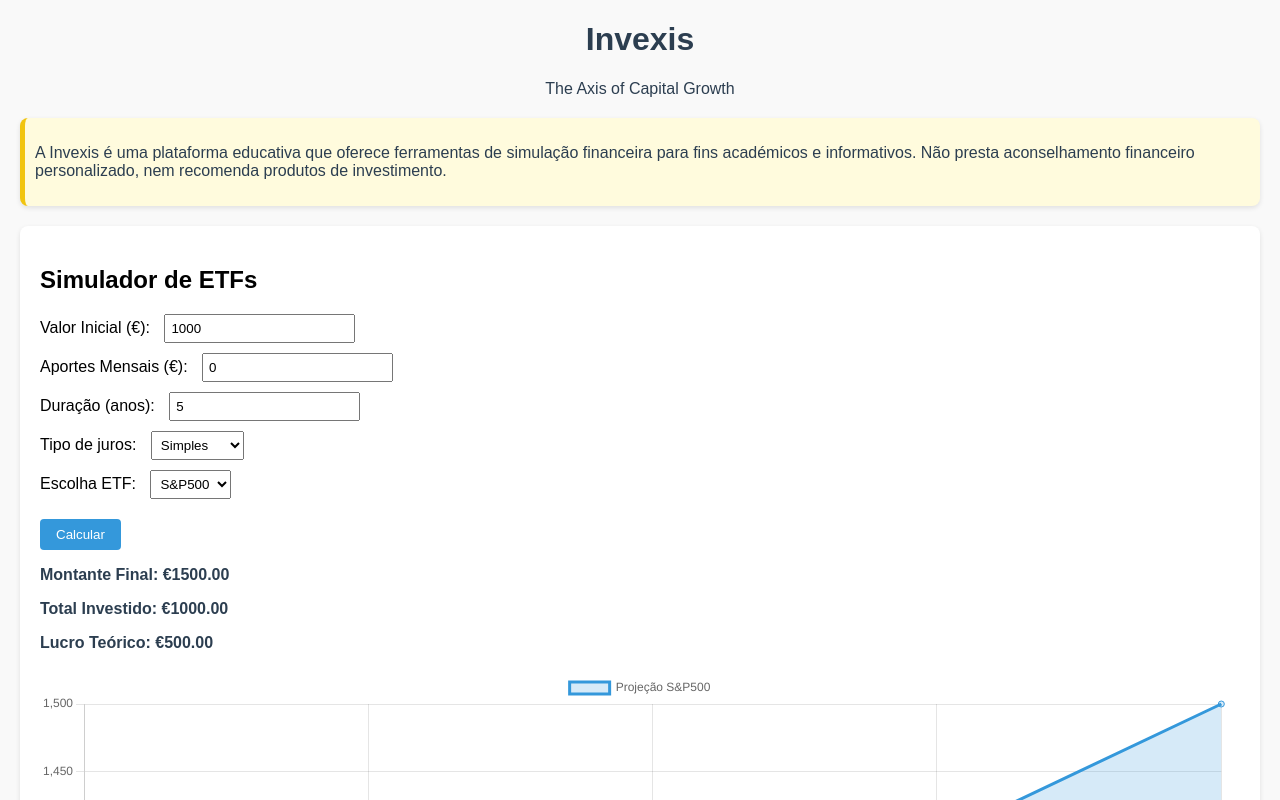
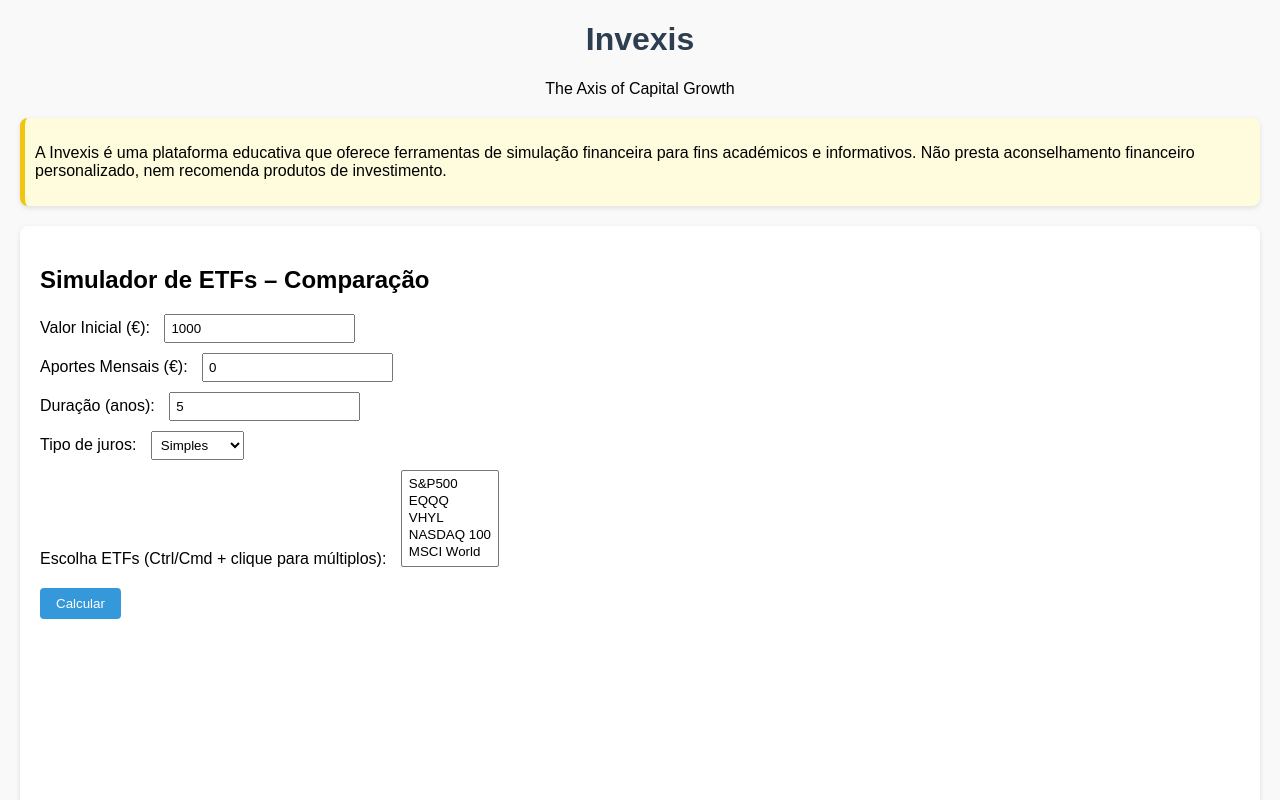
Before and after one commit to jotapeox/invexis-mvp, a plain HTML site: page index.html in a window 1280 px wide. Both pictures are taken after a click on the button "Calcular". Shown: the top 800 px of the page. Drawn offline with nearby package versions, Linux system fonts and the light colour scheme.

Commit message:
Update index.html

```diff
--- a/index.html
+++ b/index.html
@@ -2,11 +2,9 @@
 <html lang="pt">
 <head>
 <meta charset="UTF-8">
-  <title>Invexis – Simulador de ETFs</title>
-  <!-- Chart.js CDN -->
+<title>Invexis – Comparação de ETFs</title>
 <script src="https://cdn.jsdelivr.net/npm/chart.js"></script>
 <style>
-    /* CSS incluído */
   body {
     font-family: Arial, sans-serif;
     background-color: #f9f9f9;
@@ -14,13 +12,8 @@
     padding: 0 20px;
   }
 
-    header {
-      text-align: center;
-      margin: 20px 0;
-    }
-
+  header { text-align: center; margin: 20px 0; }
   h1 { color: #2c3e50; }
-    p { color: #2c3e50; }
 
   #aviso-legal {
     background-color: #fffbdd;
@@ -37,15 +30,8 @@
     box-shadow: 0px 2px 5px rgba(0,0,0,0.1);
   }
 
-    label {
-      display: block;
-      margin: 10px 0;
-    }
-
-    input, select {
-      padding: 5px;
-      margin-left: 10px;
-    }
+  label { display: block; margin: 10px 0; }
+  input, select { padding: 5px; margin-left: 10px; }
 
   button {
     padding: 8px 16px;
@@ -57,18 +43,10 @@
     margin-top: 10px;
   }
 
-    button:hover {
-      background-color: #2980b9;
-    }
+  button:hover { background-color: #2980b9; }
 
-    #resultado {
-      margin-top: 15px;
-      font-weight: bold;
-    }
-
-    #chart-container {
-      margin-top: 20px;
-    }
+  #resultado { margin-top: 15px; font-weight: bold; }
+  #chart-container { margin-top: 20px; }
 </style>
 </head>
 <body>
@@ -85,7 +63,7 @@
 </section>
 
 <section id="simulador">
-    <h2>Simulador de ETFs</h2>
+  <h2>Simulador de ETFs – Comparação</h2>
   <label>Valor Inicial (€): <input type="number" id="capital" value="1000"></label>
   <label>Aportes Mensais (€): <input type="number" id="aporte" value="0"></label>
   <label>Duração (anos): <input type="number" id="anos" value="5"></label>
@@ -95,11 +73,13 @@
       <option value="composto">Composto</option>
     </select>
   </label>
-    <label>Escolha ETF:
-      <select id="etf">
+  <label>Escolha ETFs (Ctrl/Cmd + clique para múltiplos):
+    <select id="etf" multiple size="5">
       <option value="sp500" data-taxa="0.10">S&P500</option>
       <option value="eqqq" data-taxa="0.13">EQQQ</option>
       <option value="vhyl" data-taxa="0.07">VHYL</option>
+      <option value="nasdaq" data-taxa="0.12">NASDAQ 100</option>
+      <option value="msci" data-taxa="0.09">MSCI World</option>
     </select>
   </label>
   <button onclick="calcular()">Calcular</button>
@@ -119,10 +99,20 @@
   const anos = parseInt(document.getElementById("anos").value);
   const tipo = document.getElementById("tipoJuros").value;
   const etfSelect = document.getElementById("etf");
-      const taxa = parseFloat(etfSelect.selectedOptions[0].dataset.taxa);
+  const selecionados = Array.from(etfSelect.selectedOptions);
 
+  if(selecionados.length === 0){
+    alert("Escolhe pelo menos um ETF!");
+    return;
+  }
+
+  const datasets = [];
+  let resultados = "";
+
+  selecionados.forEach(op => {
     let montante = capital;
     const valoresAno = [];
+    const taxa = parseFloat(op.dataset.taxa);
 
     for(let i = 1; i <= anos; i++){
       if(tipo === "simples"){
@@ -135,36 +125,37 @@
 
     const totalInvestido = capital + aporte*12*anos;
     const lucro = montante - totalInvestido;
+    resultados += `<p>${op.text} - Montante: €${montante.toFixed(2)}, Lucro: €${lucro.toFixed(2)}</p>`;
 
-      document.getElementById("resultado").innerHTML = `
-        <p>Montante Final: €${montante.toFixed(2)}</p>
-        <p>Total Investido: €${totalInvestido.toFixed(2)}</p>
-        <p>Lucro Teórico: €${lucro.toFixed(2)}</p>
-      `;
+    datasets.push({
+      label: op.text,
+      data: valoresAno,
+      borderColor: gerarCorAleatoria(),
+      backgroundColor: 'rgba(0,0,0,0.05)',
+      fill: true,
+      tension: 0.3
+    });
+  });
 
-      // Atualizar gráfico
+  document.getElementById("resultado").innerHTML = resultados;
+
   const ctx = document.getElementById('grafico').getContext('2d');
   if(grafico) grafico.destroy();
   grafico = new Chart(ctx, {
     type: 'line',
     data: {
       labels: Array.from({length: anos}, (_, i) => `Ano ${i+1}`),
-          datasets: [{
-            label: `Projeção ${etfSelect.selectedOptions[0].text}`,
-            data: valoresAno,
-            borderColor: 'rgba(52, 152, 219,1)',
-            backgroundColor: 'rgba(52, 152, 219,0.2)',
-            fill: true,
-            tension: 0.3
-          }]
+      datasets
     },
-        options: {
-          responsive: true,
-          plugins: {
-            legend: { display: true }
+    options: { responsive: true, plugins: { legend: { display: true } } }
+  });
 }
-        }
-      });
+
+function gerarCorAleatoria() {
+  const r = Math.floor(Math.random() * 200);
+  const g = Math.floor(Math.random() * 200);
+  const b = Math.floor(Math.random() * 200);
+  return `rgba(${r},${g},${b},1)`;
 }
 </script>
 </body>
```
Lines whose indentation alone changed are shown as unchanged.
